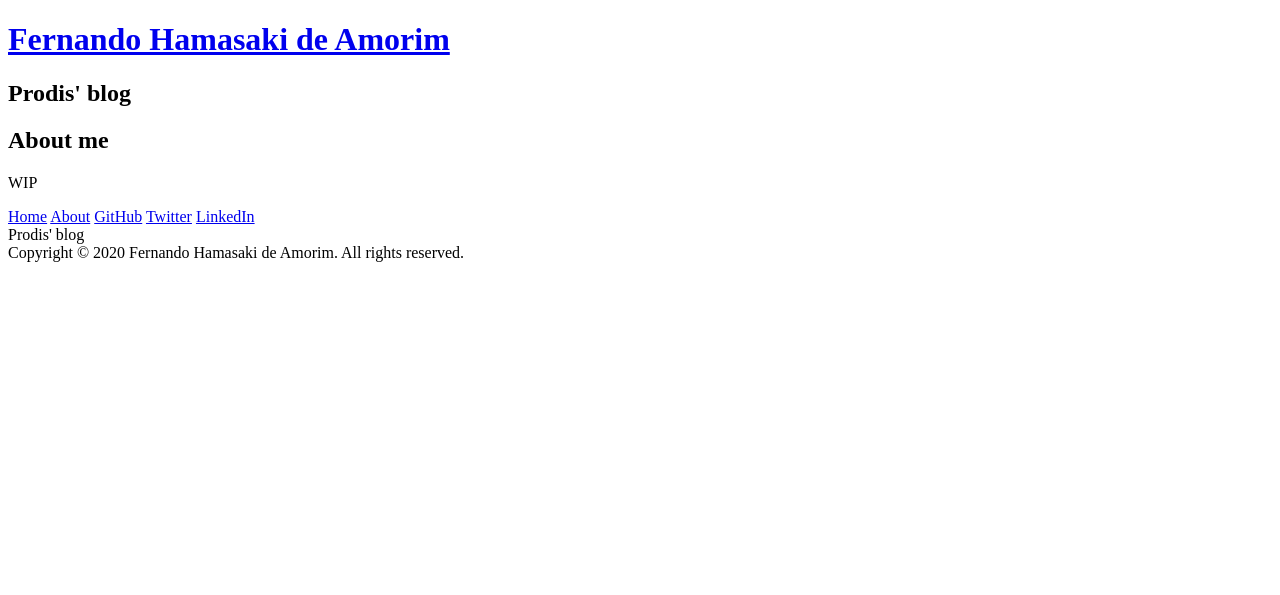
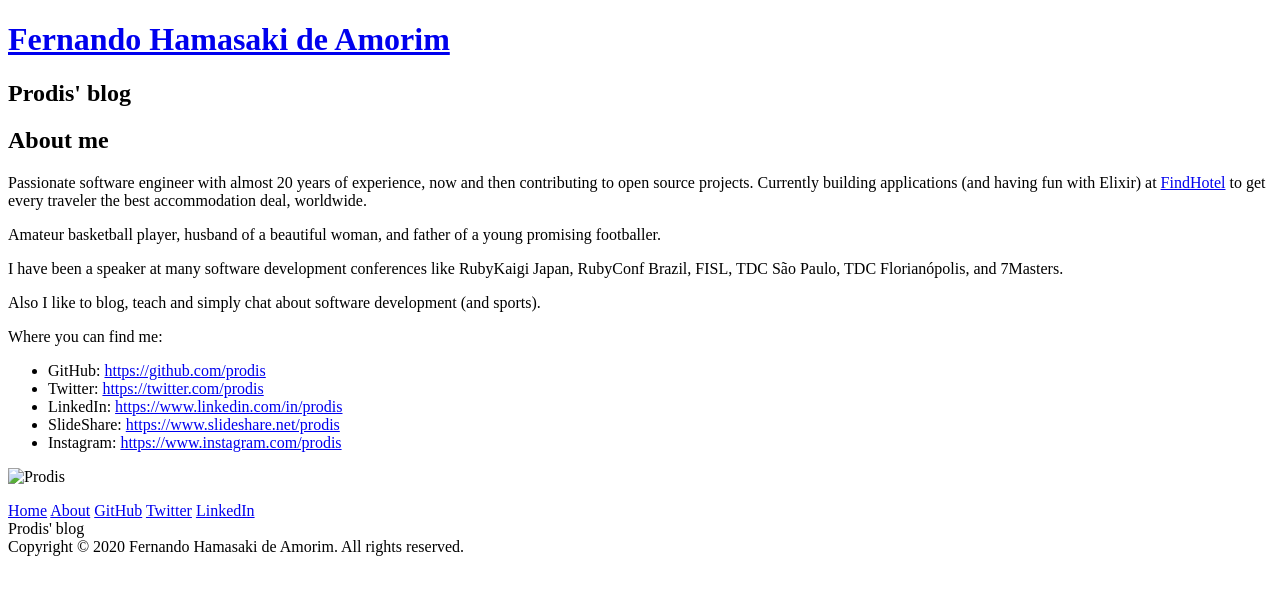
Before and after one commit to prodis/prodis.github.io, a Jekyll site: the page built from about.md, in a window 1280 px wide. Shown: the top 595 px of the page. Built offline with Jekyll 4.4.1, drawn with Linux system fonts in a browser that asks for light colours; our own code applies the rules of GitHub Pages for plain Markdown files.

Commit message:
About me.

```diff
--- a/_layouts/default.html
+++ b/_layouts/default.html
@@ -31,7 +31,7 @@
       <div class="container">
         <section class="menu">
           <a href="/">Home</a>
-          <a href="./about.html">About</a>
+          <a href="./about">About</a>
           <a href="https://github.com/prodis" target="_blank">GitHub</a>
           <a href="https://twitter.com/prodis" target="_blank">Twitter</a>
           <a href="https://www.linkedin.com/in/prodis" target="_blank">LinkedIn</a>
--- a/about.md
+++ b/about.md
@@ -1,3 +1,25 @@
+---
+permalink: about
+---
+
 ## About me
 
-WIP
+Passionate software engineer with almost 20 years of experience, now and then contributing to open
+source projects. Currently building applications (and having fun with Elixir) at
+[FindHotel](https://careers.findhotel.net) to get every traveler the best accommodation deal, worldwide.
+
+Amateur basketball player, husband of a beautiful woman, and father of a young promising footballer.
+
+I have been a speaker at many software development conferences like RubyKaigi Japan, RubyConf Brazil,
+FISL, TDC São Paulo, TDC Florianópolis, and 7Masters.
+
+Also I like to blog, teach and simply chat about software development (and sports).
+
+Where you can find me:
+- GitHub: [https://github.com/prodis](https://github.com/prodis)
+- Twitter: [https://twitter.com/prodis](https://twitter.com/prodis)
+- LinkedIn: [https://www.linkedin.com/in/prodis](https://www.linkedin.com/in/prodis)
+- SlideShare: [https://www.slideshare.net/prodis](https://www.slideshare.net/prodis)
+- Instagram: [https://www.instagram.com/prodis](https://www.instagram.com/prodis)
+
+![Prodis](/assets/images/prodis_logo_transparent.png)
--- a/assets/css/style_prodis.css
+++ b/assets/css/style_prodis.css
@@ -47,6 +47,10 @@ footer {
 
 footer section {
   margin: 0;
+}
+
+ul li {
+  list-style-image: none;
 }
 
 .menu {
```
